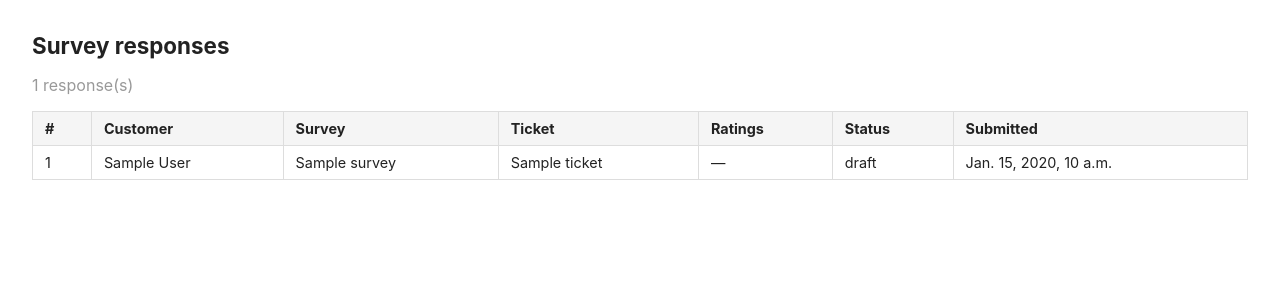
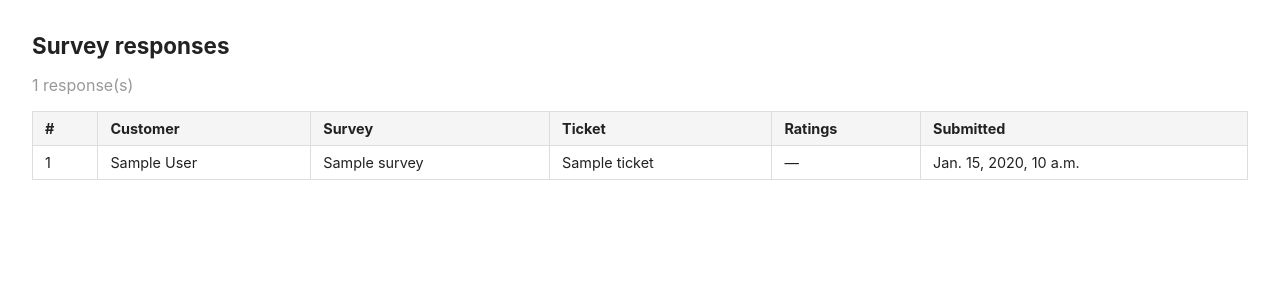
Before and after one commit to simplesat/interview, a Django app: page / in a window 1280 px wide. Shown: the top 300 px of the page. Run offline with Django 3.2, Linux system fonts and the light colour scheme; tables that the repository leaves empty hold one stand-in row (values such as "Sample post").

Commit message:
💄 Remove Status column from the responses page table
Response.status stays in the model, admin, and API; only the page
column is dropped.

```diff
--- a/features/feedback-table-page-assignment/feedback/templates/feedback/responses.html
+++ b/features/feedback-table-page-assignment/feedback/templates/feedback/responses.html
@@ -24,7 +24,6 @@
                 <th>Survey</th>
                 <th>Ticket</th>
                 <th>Ratings</th>
-                <th>Status</th>
                 <th>Submitted</th>
             </tr>
         </thead>
@@ -36,7 +35,6 @@
                 <td>{{ row.response.survey.name }}</td>
                 <td>{{ row.ticket_subject }}</td>
                 <td>{{ row.ratings|join:", " }}</td>
-                <td>{{ row.response.status }}</td>
                 <td>{{ row.response.submitted_at }}</td>
             </tr>
             {% endfor %}
```
